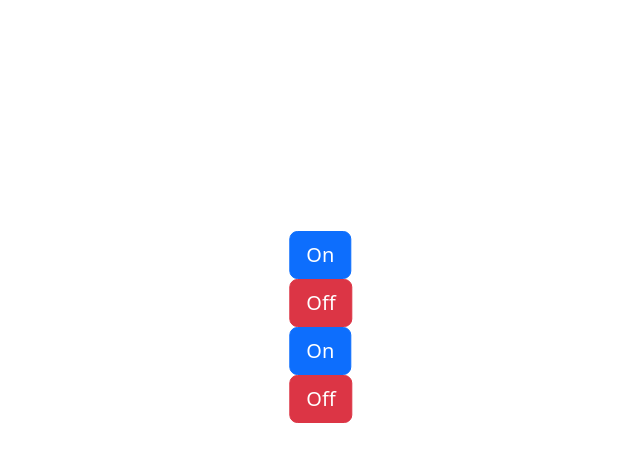
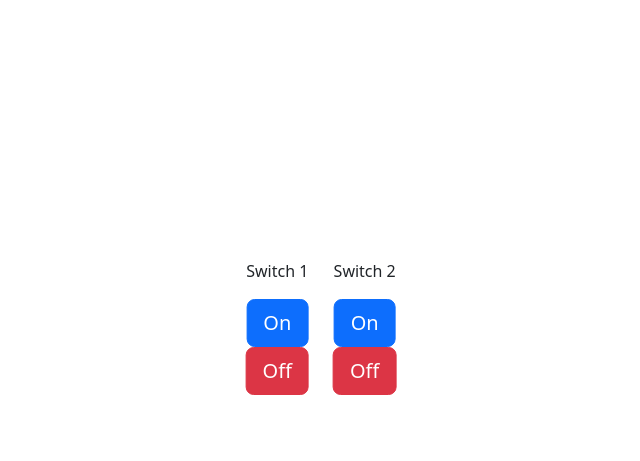
Before and after one commit to CAKE31115/Lazy_switch, a website: page index.html in a window 1280 px wide. Shown: the part 73-534 px from the top of the page, without its empty margins (319-959 px from the left). Drawn offline with Linux system fonts and the light colour scheme.

Commit message:
improve html

```diff
--- a/index.html
+++ b/index.html
@@ -11,7 +11,10 @@
         <h1>Switch control</h1>
     </div>
     <div class="position-absolute top-50 start-50 translate-middle">
-	<div>
+    <div class="container text-center">
+    <div class='row'>
+	<div class='col'>
+	<p>Switch 1</p>
         <form action="/on1" method="POST">
             <button type="submit" class="btn btn-primary btn-lg">On</button>
         </form>
@@ -21,7 +24,8 @@
         </form>
     	</div>
 
-    	<div>
+    	<div class='col'>
+	<p>Switch 2</p>
         <form action="/on2" method="POST">
             <button type="submit" class="btn btn-primary btn-lg">On</button>
         </form>
@@ -30,7 +34,9 @@
             <button type="submit" class="btn btn-danger btn-lg">Off</button>
         </form>
     	</div>
-	</div>
+    </div>
+    </div>
+    </div>
 
     <script src="jquery/jquery.min.js"></script>
     <script src="js/bootstrap.bundle.min.js"></script>
```
